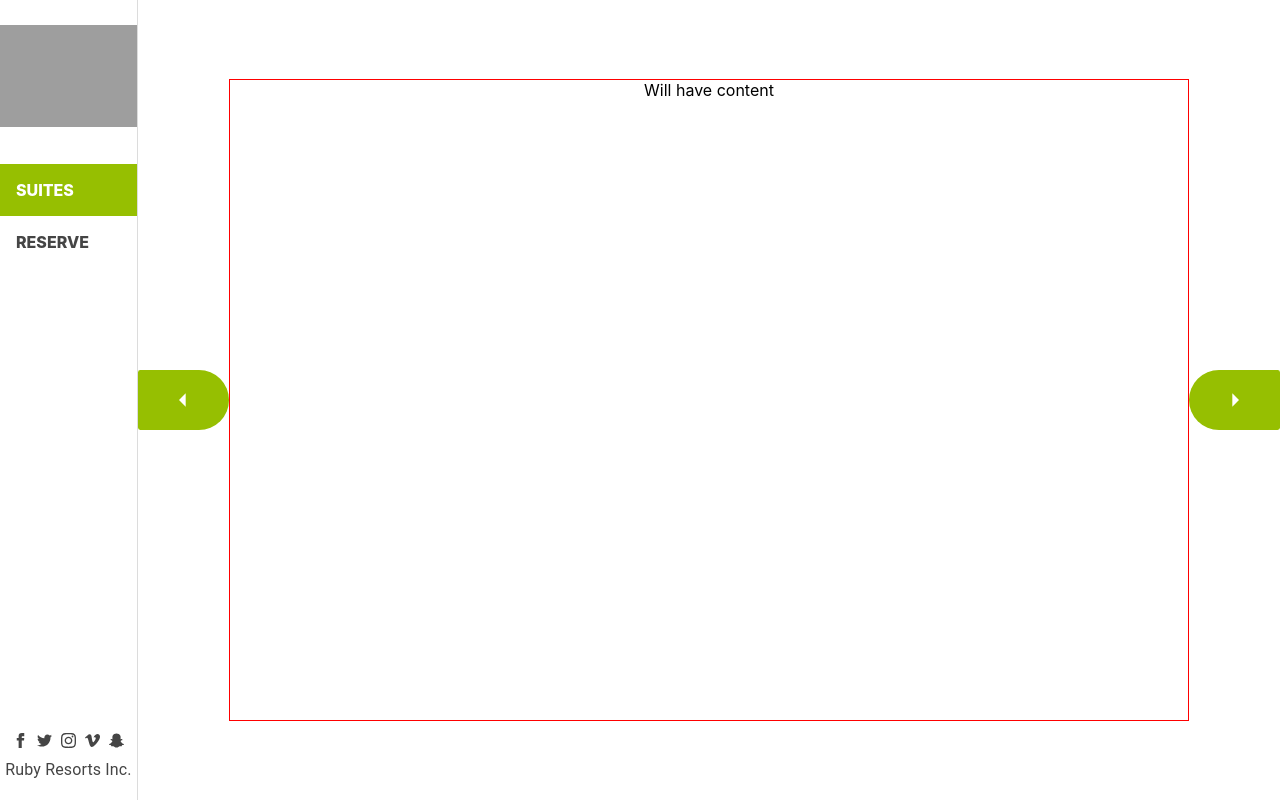
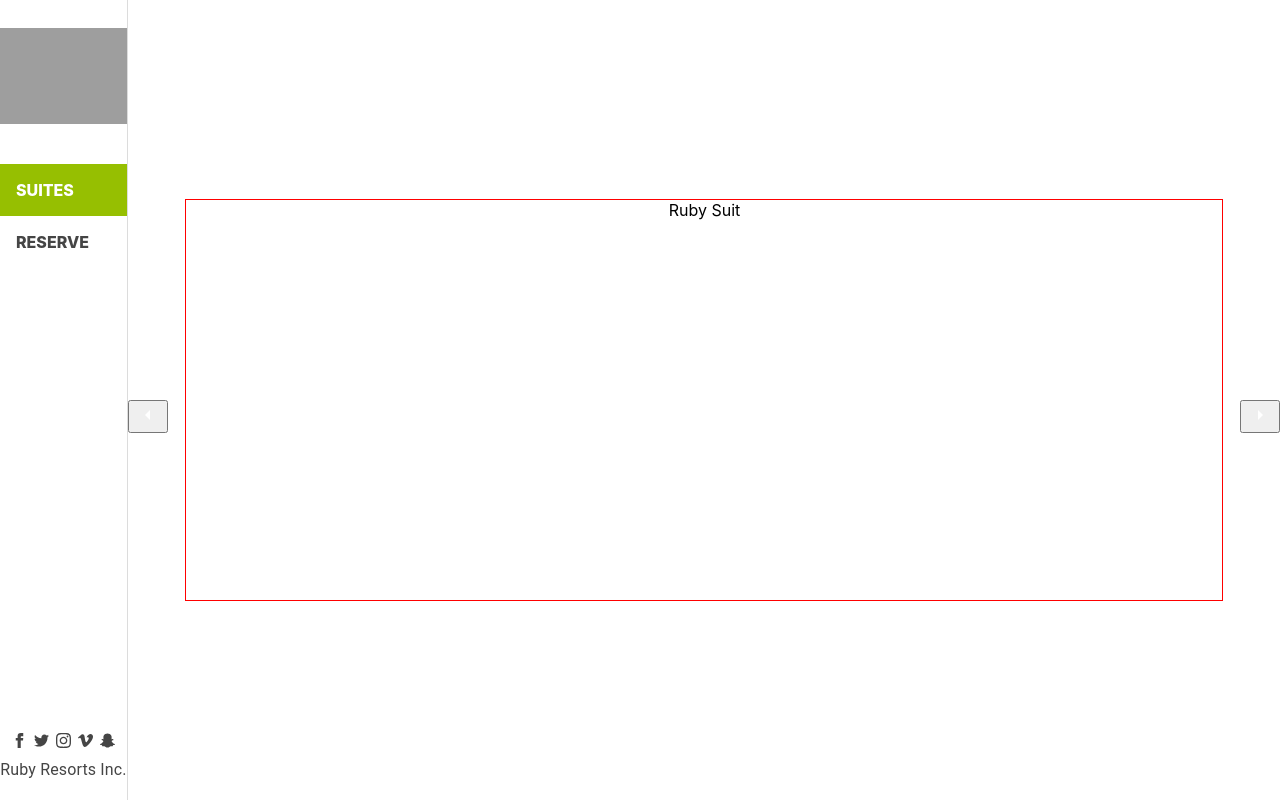
Before and after one commit to anthonymr/ruby-resorts-frontend, a React (Create React App) app: page / in a window 1280 px wide. Built offline with nearby package versions, Linux system fonts and the light colour scheme; grey boxes are pictures that could not be loaded.

Commit message:
add rooms carousel to the main page

```diff
--- a/package.json
+++ b/package.json
@@ -14,6 +14,7 @@
     "prop-types": "^15.8.1",
     "react": "^18.2.0",
     "react-dom": "^18.2.0",
+    "react-multi-carousel": "^2.8.4",
     "react-redux": "^8.0.7",
     "react-router-dom": "^6.12.0",
     "react-scripts": "5.0.1",
--- a/src/App.css
+++ b/src/App.css
@@ -29,3 +29,48 @@
   height: 15px;
   width: 15px;
 }
+
+.carousel-button-group {
+  position: absolute;
+  top: 80%;
+  left: 0;
+  right: 0;
+  display: flex;
+  justify-content: space-between;
+}
+
+.carousel-button-left,
+.carousel-button-right {
+  color: #96bf01;
+  border-radius: none;
+  cursor: pointer;
+}
+
+.carousel-button-left {
+  border-top-right-radius: 50px;
+  border-bottom-right-radius: 50px;
+}
+
+.carousel-button-right {
+  border-top-left-radius: 50px;
+  border-bottom-left-radius: 50px;
+}
+
+.main-carousel-container {
+  height: 50vh;
+  border: solid 1px red;
+  width: 90%;
+  margin: 0 auto;
+}
+
+.disable-button {
+  color: #d3d3d3;
+}
+
+@media screen and (min-width: 600px) {
+  .carousel-button-group {
+    top: 50%;
+    left: 0;
+    right: 0;
+  }
+}
--- a/src/components/mainPage.js
+++ b/src/components/mainPage.js
@@ -1,24 +1,47 @@
-import { Box, Button } from '@mui/material';
+import { Box } from '@mui/material';
 import { useSelector } from 'react-redux';
+import Carousel from 'react-multi-carousel';
+import 'react-multi-carousel/lib/styles.css';
 import ArrowLeftOutlinedIcon from '@mui/icons-material/ArrowLeftOutlined';
 import ArrowRightOutlinedIcon from '@mui/icons-material/ArrowRightOutlined';
+import { PropTypes } from 'prop-types';
 
-const MainPage = () => {
-  const { rooms, status } = useSelector((state) => state.rooms);
-  console.log(status);
-  console.log(rooms);
+const responsive = {
+  large: {
+    breakpoint: { max: 3000, min: 1200 },
+    items: 3,
+  },
+  medium: {
+    breakpoint: { max: 1200, min: 900 },
+    items: 2,
+  },
+  mobile: {
+    breakpoint: { max: 900, min: 0 },
+    items: 1,
+  },
+};
+
+const ButtonGroup = ({
+  next,
+  previous,
+  goToSlide,
+  ...rest
+}) => {
+  const {
+    carouselState: { currentSlide },
+  } = rest;
   return (
-    <Box
-      sx={{
-        width: '100%',
-        height: '100vh',
-        padding: { xs: '5% 0 0 0', sm: '0' },
-        display: 'flex',
-        flexDirection: 'row',
-        alignItems: 'center',
-      }}
-    >
-      <Button
+    <div className="carousel-button-group">
+      <button
+        onClick={() => previous()}
+        className={currentSlide === 0 ? 'disable-button' : ''}
+        type="button"
+      >
+        <ArrowLeftOutlinedIcon color="primary" />
+      </button>
+      {/* <Button
+        className={currentSlide === 0 ? 'disable-button' : ''}
+        onClick={() => previous()}
         sx={{
           background: '#96bf01',
           '&:hover': { background: '#96bf01' },
@@ -27,27 +50,15 @@ const MainPage = () => {
           borderBottomRightRadius: '50px',
         }}
       >
-        <ArrowLeftOutlinedIcon
-          color="primary"
-          sx={{
-            fontSize: { xs: '1.2rem', md: '2rem' },
-            padding: { xs: '0.5rem 0', md: '0.5rem 1.5rem' },
-          }}
-        />
-      </Button>
+        <ArrowLeftOutlinedIcon color="primary" />
+      </Button> */}
 
-      <Box
-        className="main-page-container"
-        sx={{
-          border: 'solid 1px red',
-          height: { xs: '60%', sm: '80%' },
-          width: '90%',
-        }}
-      >
-        Will have content
-      </Box>
+      <button onClick={() => next()} type="button">
+        <ArrowRightOutlinedIcon color="primary" />
+      </button>
 
-      <Button
+      {/* <Button
+        onClick={() => next()}
         sx={{
           background: '#96bf01',
           '&:hover': { background: '#96bf01' },
@@ -56,18 +67,57 @@ const MainPage = () => {
           borderBottomLeftRadius: '50px',
         }}
       >
-        <ArrowRightOutlinedIcon
-          color="primary"
-          sx={{
-            fontSize: { xs: '1.2rem', md: '2rem' },
-            padding: { xs: '0.5rem 0', md: '0.5rem 1.5rem' },
-          }}
-        />
-      </Button>
+        <ArrowRightOutlinedIcon color="primary" />
+      </Button> */}
+    </div>
+  );
+};
 
-      {/* <CircularProgress /> */}
+const MainPage = () => {
+  const { rooms, status } = useSelector((state) => state.rooms);
+  console.log(status);
+  console.log(rooms);
+
+  return (
+    <Box
+      sx={{
+        width: { xs: '100%', sm: '80%', md: '90%' },
+        height: '100vh',
+        margin: '0 auto',
+        padding: { xs: '5% 0 0', sm: '0' },
+        display: 'flex',
+        flexDirection: 'row',
+        justifyContent: 'space-between',
+        alignItems: 'center',
+        position: 'relative',
+      }}
+    >
+      <div className="main-carousel-container">
+        <Carousel
+          arrows={false}
+          renderButtonGroupOutside
+          responsive={responsive}
+          customButtonGroup={<ButtonGroup />}
+        >
+          {rooms.map((room) => (
+            <div key={room.id}>{room.name}</div>
+          ))}
+        </Carousel>
+      </div>
     </Box>
   );
 };
 
+ButtonGroup.propTypes = {
+  next: PropTypes.func,
+  previous: PropTypes.func,
+  goToSlide: PropTypes.func,
+};
+
+ButtonGroup.defaultProps = {
+  next: (e) => e,
+  previous: (e) => e,
+  goToSlide: (e) => e,
+};
+
 export default MainPage;
--- a/src/components/navigation/navigationPanel.js
+++ b/src/components/navigation/navigationPanel.js
@@ -33,8 +33,7 @@ const NavigationPanel = () => {
           flexDirection: { sm: 'column' },
           width: {
             sm: '20%',
-            md: '15%',
-            lg: '12%',
+            md: '10%',
           },
           borderRight: 'solid 1px #dcdcdc',
           height: '100vh',
@@ -44,7 +43,12 @@ const NavigationPanel = () => {
       </Box>
       <Button
         onClick={handleToggleDrawer}
-        sx={{ display: { sm: 'none' }, position: 'absolute', left: 0 }}
+        sx={{
+          display: { sm: 'none' },
+          position: 'absolute',
+          left: 0,
+          zIndex: 99,
+        }}
       >
         <MenuRoundedIcon
           fontSize="large"
--- a/src/components/reservePage.js
+++ b/src/components/reservePage.js
@@ -1,7 +1,16 @@
 import { Box, Typography } from '@mui/material';
 
 const ReservePage = () => (
-  <Box>
+  <Box
+    sx={{
+      width: { xs: '100%', sm: '80%', md: '90%' },
+      height: '100vh',
+      padding: { xs: '5% 0 0 0', sm: '0' },
+      display: 'flex',
+      flexDirection: 'row',
+      alignItems: 'center',
+    }}
+  >
     <Typography variant="h2">New Reservation Page</Typography>
   </Box>
 );
--- a/src/utilities/roomsList.js
+++ b/src/utilities/roomsList.js
@@ -1,22 +1,37 @@
 const roomsList = [
   {
+    id: 1,
     name: 'Ruby Suit',
+    description:
+      'Lorem ipsum dolor sit amet, consectetur adipiscing elit, sed do eiusmod tempor incididunt ut labore et dolore magna aliqua',
     image: '',
   },
   {
+    id: 2,
     name: 'Emerald Suit',
+    description:
+      'Lorem ipsum dolor sit amet, consectetur adipiscing elit, sed do eiusmod tempor incididunt ut labore et dolore magna aliqua',
     image: '',
   },
   {
+    id: 3,
     name: 'Diamond Suit',
+    description:
+      'Lorem ipsum dolor sit amet, consectetur adipiscing elit, sed do eiusmod tempor incididunt ut labore et dolore magna aliqua',
     image: '',
   },
   {
+    id: 4,
     name: 'Gold Suit',
+    description:
+      'Lorem ipsum dolor sit amet, consectetur adipiscing elit, sed do eiusmod tempor incididunt ut labore et dolore magna aliqua',
     image: '',
   },
   {
+    id: 5,
     name: 'Silver Suit',
+    description:
+      'Lorem ipsum dolor sit amet, consectetur adipiscing elit, sed do eiusmod tempor incididunt ut labore et dolore magna aliqua',
     image: '',
   },
 ];
```
Also changed, not shown: 1 other file (tests, documents, lock files or other folders).
